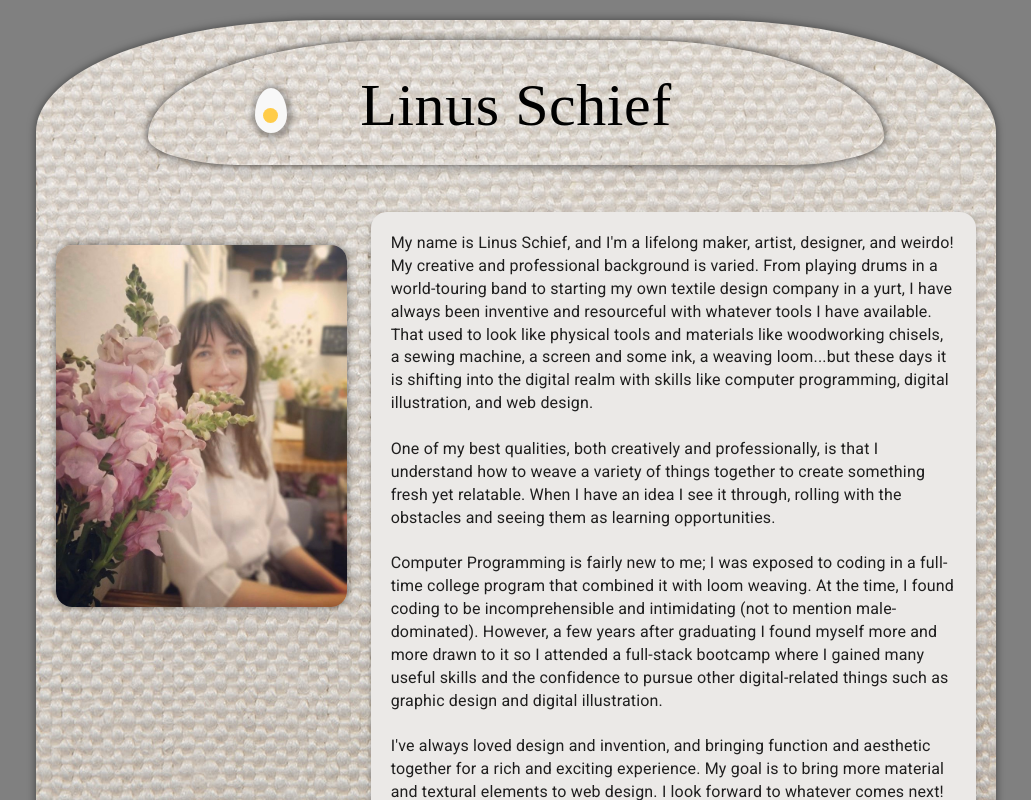
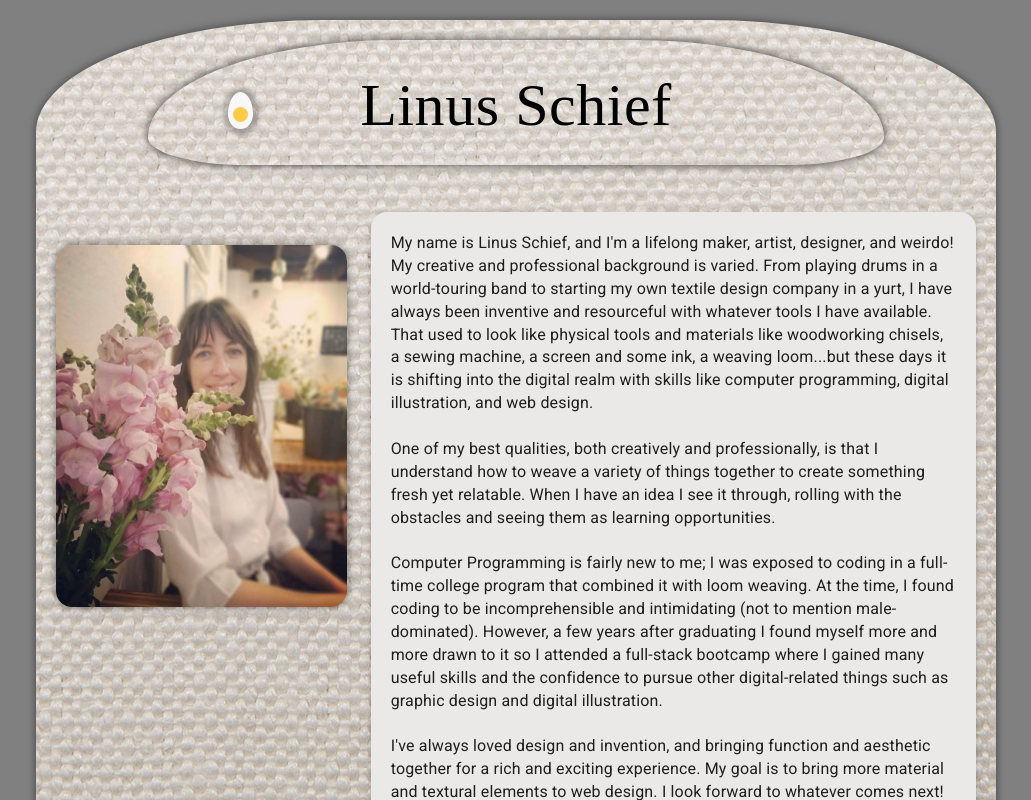
Before and after one commit to Linus41/FinalPortfolio, a React (Create React App) app: page / in a window 1280 px wide. Shown: the top 800 px of the page, without its empty margins (124-1155 px from the left). Built offline with nearby package versions, Linux system fonts and the light colour scheme; a web font is replaced by a local one.

Commit message:
made egg smaller and adjust horizontal placement

```diff
--- a/src/components/Navbar/navbar.js
+++ b/src/components/Navbar/navbar.js
@@ -53,7 +53,7 @@ function Navigation(props) {
       <AppBar position="static" className={classes.bar}>
 
         <Grid container direction="row" alignItems="center" justify="center">
-          <Grid item xs={1}>
+          <Grid item xs={2}>
             <Grid container justify="center">
               <TemporaryDrawer />
             </Grid>
@@ -63,7 +63,7 @@ function Navigation(props) {
               <Typography className={classes.font}>Linus Schief</Typography>
             </Grid>
           </Grid>
-          <Grid item xs={1}>
+          <Grid item xs={2}>
           </Grid>
         </Grid>
 
--- a/src/components/egg.js
+++ b/src/components/egg.js
@@ -4,8 +4,8 @@ import { makeStyles } from '@material-ui/core/styles';
 
 const useStyles = makeStyles((theme) => ({
     linksWindow: {
-        width: "32px",
-        height: "45px",
+        width: "25px",
+        height: "37px",
         boxShadow: "1px 1px 5px 5px rgba(0,0,0,.25);",
         borderRadius: "50% 50% 50% 50% / 60% 60% 40% 40%",
         display: "inlineBlock",
@@ -20,7 +20,7 @@ const useStyles = makeStyles((theme) => ({
         height: "15px",
         backgroundColor: "#ffcc49",
         borderRadius: "50%",
-        marginTop: "20px",
+        marginTop: "15px",
     },
 }));
 
```
